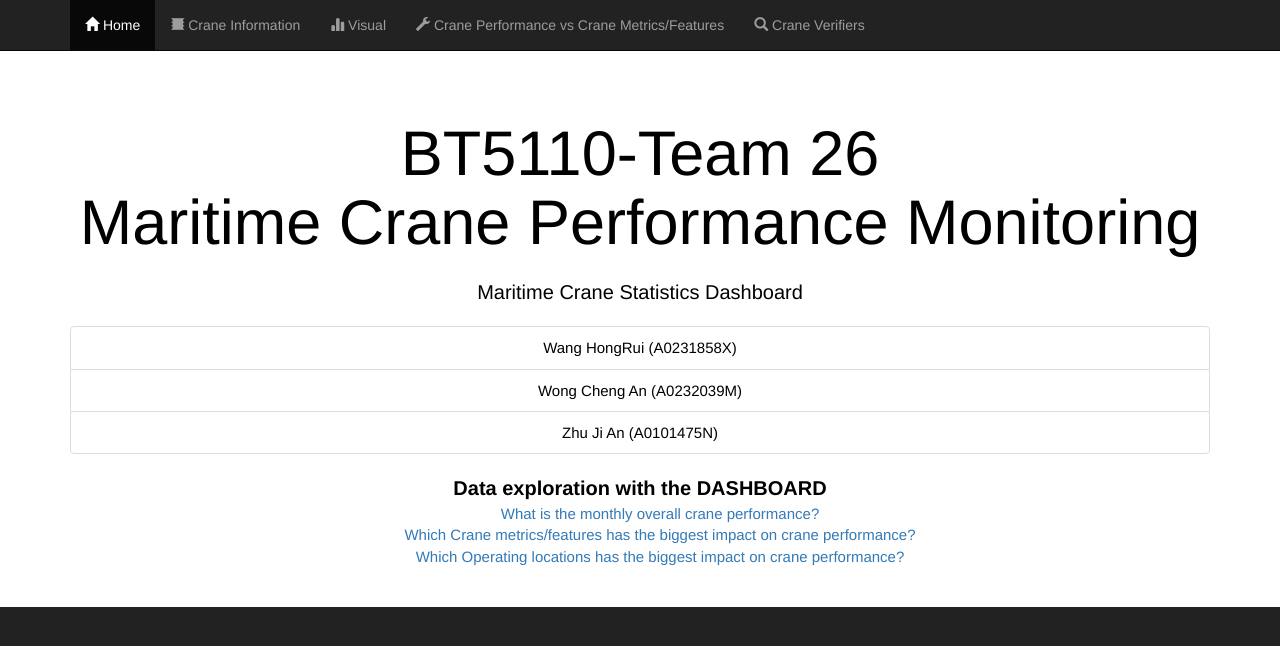
After one commit to wca91/BT5110-Team26, a Django app: page / in a window 1280 px wide. The commit adds this page. Shown: the top 646 px of the page. Run offline with Django 3.2, Linux system fonts and the light colour scheme; some libraries are stand-ins or nearby versions.

Commit message:
updated homepage
remove useless stuff

```diff
--- a/example/templates/base.html
+++ b/example/templates/base.html
@@ -58,20 +58,14 @@
       <li class="{% if nbar == 'home' %}active{% endif %}">
         <a href="/"><span class="glyphicon glyphicon-home"></span> Home</a>
       </li>
-      <li class="{% if nbar == 'db' %}active{% endif %}">
-        <a href="/db"><span class="glyphicon glyphicon-list-alt"></span> DB</a>
-      </li>
       <li class="{% if nbar == 'crane_information' %}active{% endif %}">
         <a href="/crane_information"><span class="glyphicon glyphicon-oil"></span> Crane Information</a>
-      </li>
-      <li class="{% if nbar == 'aggregation' %}active{% endif %}">
-        <a href="/aggregation"><span class="glyphicon glyphicon-plus"></span> Aggregation</a>
       </li>
       <li class="{% if nbar == 'visual' %}active{% endif %}">
         <a href="/visual"><span class="glyphicon glyphicon-stats"></span> Visual</a>
       </li>
       <li class="{% if nbar == 'extended_visual' %}active{% endif %}">
-        <a href="/fuel_performance"><span class="glyphicon glyphicon-wrench"></span> Crane Performance vs Crane Metrics/Features </a>
+        <a href="/crane_performance"><span class="glyphicon glyphicon-wrench"></span> Crane Performance vs Crane Metrics/Features </a>
       </li>
       <li class="{% if nbar == 'extended_visual_graph3' %}active{% endif %}">
         <a href="/verifier_comparison"><span class="glyphicon glyphicon-search"></span> Crane Verifiers </a>
--- /dev/null
+++ b/example/templates/index.html
@@ -0,0 +1,36 @@
+{% extends "base.html" %}
+{% block title %} Home {% endblock %}
+{% load static %}
+
+{% block content %}
+
+<div class="jumbotron text-center" style="background: white; color: black; padding-bottom: 10px;">
+  <div class="container">
+
+    <h1>
+      BT5110-Team 26<br/>
+      Maritime Crane Performance Monitoring
+    </h1>
+    <p style="color: black; font-size: 20px; margin-bottom: 0;">
+      Maritime Crane Statistics Dashboard
+    </p>
+    <br>
+    <ul  style='font-size: 15px;' class="list-group">
+      <li class="list-group-item">Wang HongRui (A0231858X)</li>
+      <li class="list-group-item">Wong Cheng An (A0232039M)</li>
+      <li class="list-group-item">Zhu Ji An (A0101475N)</li>
+
+    </ul>
+
+    <p style="color: black; font-size: 20px; margin-bottom: 0;"><strong>Data exploration with the DASHBOARD</strong></p>
+    <ul style='font-size: 15px; list-style-type:none;'>
+      <li><a href = '/visual/'> What is the monthly overall crane performance?</a></li>
+      <li><a href = '/crane_performance/'> Which Crane metrics/features has the biggest impact on crane performance?</a></li>
+      <li><a href = '/verifier_comparison/'> Which Operating locations has the biggest impact on crane performance? </a></li>
+    </ul><br>
+    </div>
+
+
+  </div>
+</div>
+{% endblock %}
--- a/example/views.py
+++ b/example/views.py
@@ -33,7 +33,7 @@ def index(request):
 
 
 
-def emissions(request, page=1):
+def crane_information(request, page=1):
     """Shows the emissions table page"""
     msg = None
     order_by = request.GET.get('order_by', '')
@@ -114,8 +114,8 @@ def insert_update_values(form, post, action, imo, date_key):
     return True, '✔ Crane Information inserted successfully'
 
 
-def emission_detail(request, crane=None,date_key = None):
-    """Shows the form where the user can insert or update an IMO"""
+def crane_information_insert(request, crane=None,date_key = None):
+    """Shows the form where the user can insert or update a crane information"""
     success, form, msg, initial_values = False, None, None, {}
     is_update = crane is not None
 
@@ -169,7 +169,7 @@ def emission_detail(request, crane=None,date_key = None):
         form['crane_key'].disabled = True
 
     context = {
-        'nbar': 'emissions',
+        'nbar': 'Crane Information',
         'is_update': is_update,
         'crane': crane,
         'date': date_key,
@@ -178,42 +178,6 @@ def emission_detail(request, crane=None,date_key = None):
         'success': success
     }
     return render(request, 'crane_information_insert.html', context)
-
-
-def aggregation(request, page=1):
-    """Shows the aggregation table page"""
-    msg = None
-    order_by = request.GET.get('order_by', '')
-    order_by = order_by if order_by in COLUMNS else 'TT_NO'
-
-    with connections['default'].cursor() as cursor:
-        cursor.execute('SELECT count(*) FROM example_crane;')
-        count = cursor.fetchone()[0]
-        num_pages = (int(count) - 1) // PAGE_SIZE + 1
-        page = clamp(page, 1, num_pages)
-
-        offset = (page - 1) * PAGE_SIZE
-        cursor.execute(f'''
-            SELECT "TT_NO", "JOB" , "Date", "IS_MI", to_char("cyc_time",'HH24:MI:SS')
-            FROM example_crane
-            GROUP BY "TT_NO"
-            ORDER BY "TT_NO"
-            OFFSET %s
-            LIMIT %s
-        ''', [offset, PAGE_SIZE])
-        rows = namedtuplefetchall(cursor)
-
-
-
-    context = {
-        'nbar': 'aggregation',
-        'page': page,
-        'rows': rows,
-        'num_pages': num_pages,
-        'msg': msg,
-        'order_by': order_by
-    }
-    return render(request, 'aggregation.html', context)
 
 
 def create_checkboxes(params, checkboxes):
--- a/portfolio/urls.py
+++ b/portfolio/urls.py
@@ -19,13 +19,12 @@ import example.views
 
 urlpatterns = [
     path('admin/', admin.site.urls),
-    path('crane_information/', example.views.emissions, name='crane_information'),
-    path('crane_information/<int:page>', example.views.emissions, name='crane_information'),
-    path('crane_information/crane/', example.views.emission_detail, name='crane_information_insert'),
-    path('crane_information/crane/<int:crane>/<str:date_key>', example.views.emission_detail, name='crane_information_insert'),
-    path('aggregation/', example.views.aggregation, name='aggregation'),
-    path('aggregation/<int:page>', example.views.aggregation, name='aggregation'),
-    path('fuel_performance/', example.views.extended_view, name='extended_view'),
+    path('', example.views.index, name='index'),
+    path('crane_information/', example.views.crane_information, name='crane_information'),
+    path('crane_information/<int:page>', example.views.crane_information, name='crane_information'),
+    path('crane_information/crane/', example.views.crane_information_insert, name='crane_information_insert'),
+    path('crane_information/crane/<int:crane>/<str:date_key>', example.views.crane_information_insert, name='crane_information_insert'),
+    path('crane_performance/', example.views.extended_view, name='extended_view'),
     path('visual/', example.views.visual_view, name='visual'),
     path('verifier_comparison/', example.views.extended_view_graph3, name='extended_view_graph3')
 ]
```
Also changed, not shown: example/templates/crane_information_insert.html (+24 -3 lines).
